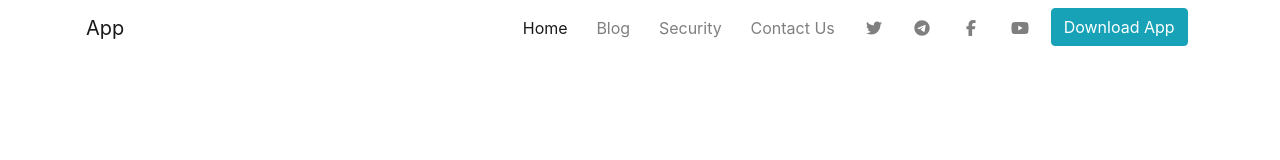
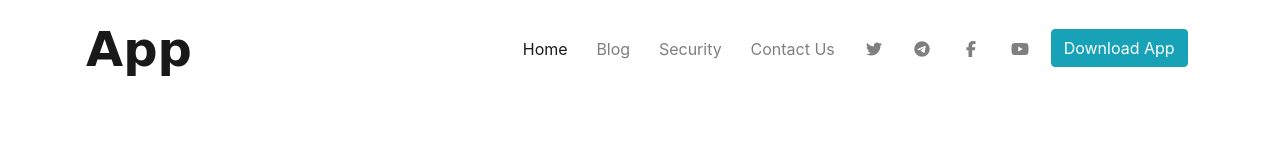
Before and after one commit to keithchad/App-Launch-Website, a plain HTML site: page index.html in a window 1280 px wide. Drawn offline with nearby package versions, Linux system fonts and the light colour scheme.

Commit message:
finished header

```diff
--- a/css/font.css
+++ b/css/font.css
@@ -1,9 +1,9 @@
 @font-face {
     font-family: Nunito;
-    src: url(../fonts/NunitoSans-Regular.ttf)
+    src: url('../fonts/NunitoSans-Regular.ttf');
 }
 
 @font-face {
     font-family: Inter;
-    src: url(../fonts/Inter[slnt\,wght].ttf)
+    src: url('../fonts/Inter[slnt\,wght].ttf');
 }
--- /dev/null
+++ b/include/_global.scss
@@ -0,0 +1,18 @@
+//GLOBAL CSS CLASSES
+
+.font-nunito {
+    font-family: $nunito;
+    font-weight: bold;
+}
+
+.font-size-1 {
+    font-size: 0.8rem;
+}
+
+.font-size-2 {
+    font-size: 1.9rem;
+}
+
+.font-size-2 {
+    font-size: 3rem;
+}
--- a/include/_header.scss
+++ b/include/_header.scss
@@ -1,6 +1,18 @@
 
 
+body {
+    font-family: $inter;
+}
+
 #header {
+
+    .top {
+        position: absolute;
+        top: 0;
+        left: 0;
+        width: 100%;
+        z-index: 999;
+    }
 
     .navbar {
         .collapse {
--- a/include/variable.scss
+++ b/include/_variable.scss
@@ -1,4 +1,3 @@
-
 
 $inter  :'Inter', cursive;
 $nunito :'Nunito', cursive;
--- a/index.html
+++ b/index.html
@@ -11,15 +11,13 @@
 </head>
 <body>
 
-
     <!-------------------------------Header----------------------------->
-
 
     <header id="header">
         <div class="top">
             <div class="container p-0">
                 <nav class="navbar navbar-expand-lg navbar-light">
-                    <a class="navbar-brand" href="#">App</a>
+                    <a class="navbar-brand font-nunito font-size-2" href="#">App</a>
                     <button class="navbar-toggler" type="button" data-toggle="collapse" data-target="#navbarNav" aria-controls="navbarNav" aria-expanded="false" aria-label="Toggle navigation">
                       <span class="navbar-toggler-icon"></span>
                     </button>
@@ -59,7 +57,6 @@
         </div>
     </header>
 
-
     <!------------------x-------------Header----------------x------------->
 
 
--- a/style.scss
+++ b/style.scss
@@ -8,5 +8,11 @@
 //GOOGE FONTS
 @import './css/font.css';
 
-//TEMPLATES
+//VARIABLES
+@import './include/variable';
+
+//GLOBAL CLASSES
+@import './include/global';
+
+//HEADER
 @import './include/header';
```
Also changed, not shown: include/variable.css (deleted), style.css, 2 other files.
